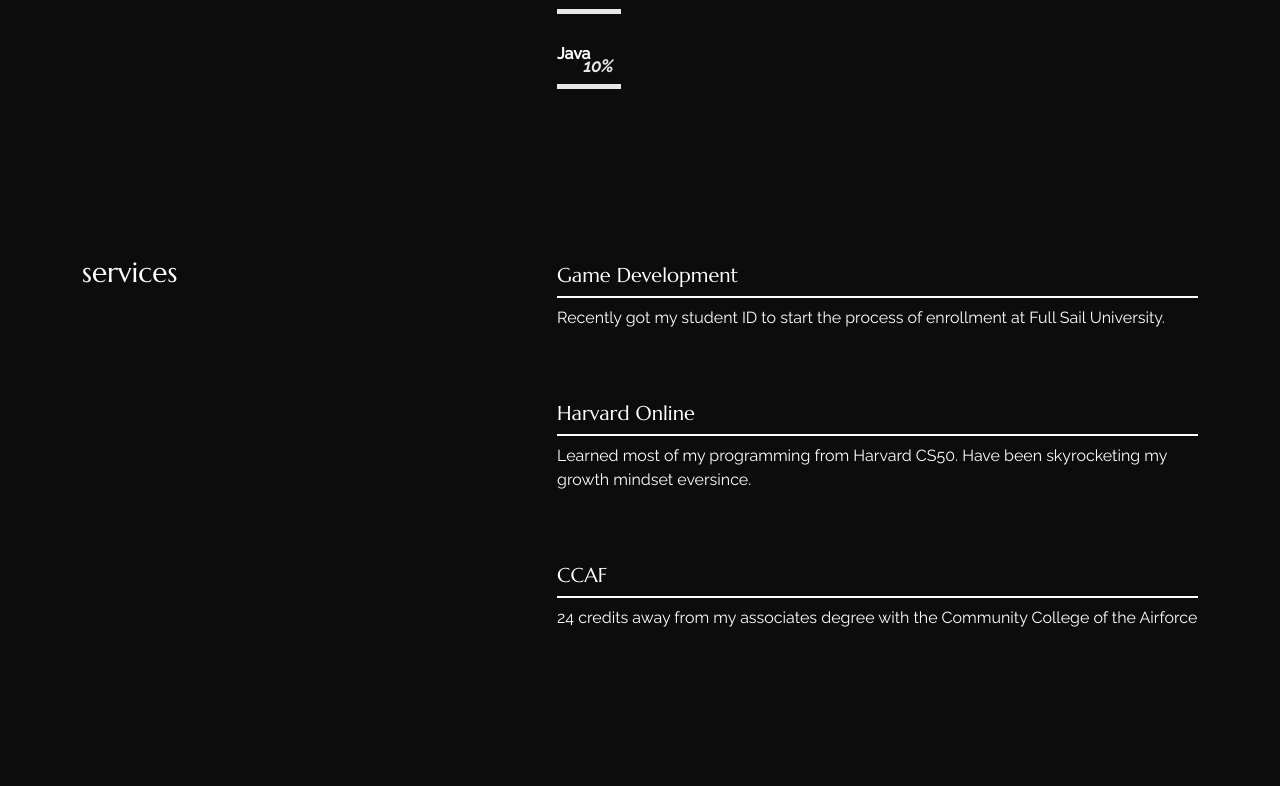
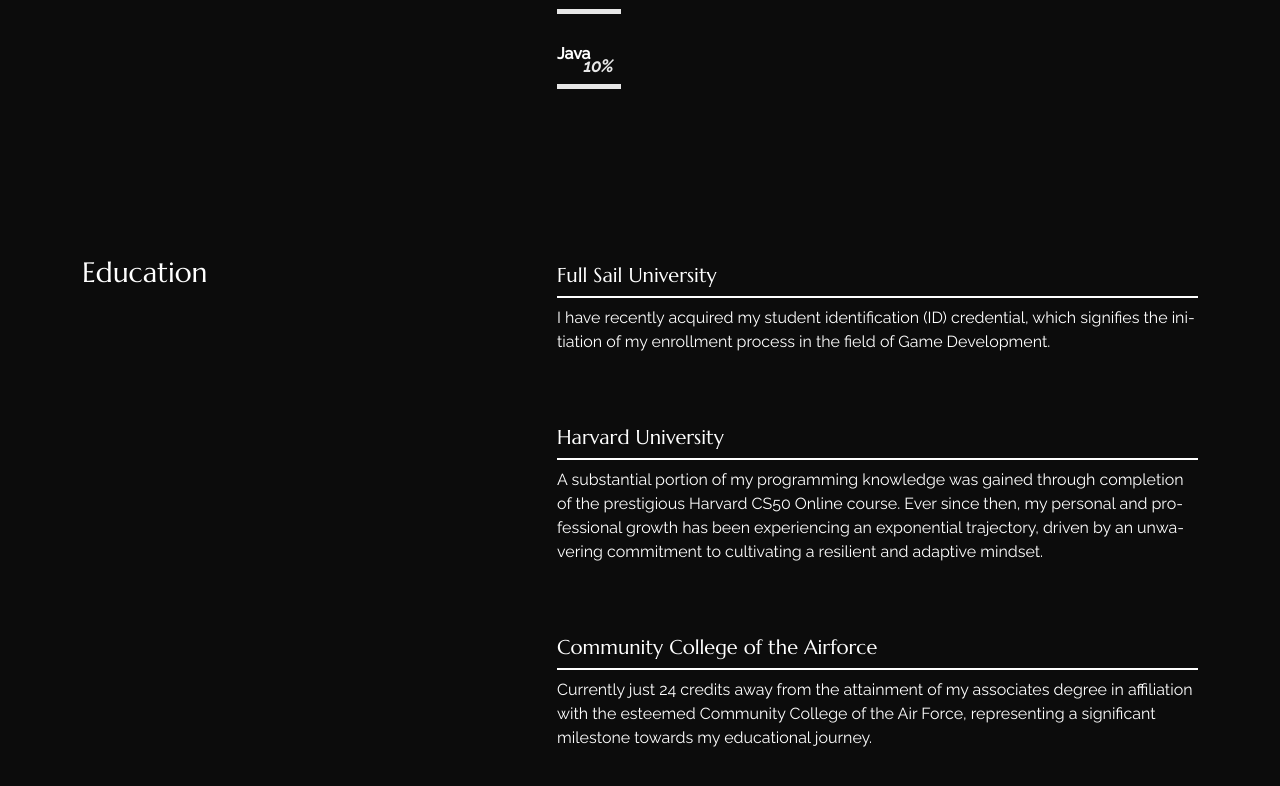
Before and after one commit to kdy1994kko/portfolio_kev, a React (Create React App) app: page /about in a window 1280 px wide. Shown: the part 930-1716 px from the top of the page. Before the commit the page ends 1600 px from the top, so only its background shows below. Built offline with nearby package versions, Linux system fonts and the light colour scheme.

Commit message:
Add files via upload

```diff
--- a/src/content_option.js
+++ b/src/content_option.js
@@ -50,16 +50,16 @@
 ];
 
 const services = [{
-        title: "Game Development",
-        description: "Recently got my student ID to start the process of enrollment at Full Sail University.",
+        title: "Full Sail University",
+        description: "I have recently acquired my student identification (ID) credential, which signifies the initiation of my enrollment process in the field of Game Development.",
     },
     {
-        title: "Harvard Online",
-        description: "Learned most of my programming from Harvard CS50. Have been skyrocketing my growth mindset eversince. ",
+        title: "Harvard University",
+        description: "A substantial portion of my programming knowledge was gained through completion of the prestigious Harvard CS50 Online course. Ever since then, my personal and professional growth has been experiencing an exponential trajectory, driven by an unwavering commitment to cultivating a resilient and adaptive mindset.",
     },
     {
-        title: "CCAF",
-        description: "24 credits away from my associates degree with the Community College of the Airforce",
+        title: "Community College of the Airforce",
+        description: "Currently just 24 credits away from the attainment of my associates degree in affiliation with the esteemed Community College of the Air Force, representing a significant milestone towards my educational journey.",
     },
 ];
 
--- a/src/pages/about/index.js
+++ b/src/pages/about/index.js
@@ -81,7 +81,7 @@
         </Row>
         <Row className="sec_sp">
           <Col lang="5">
-            <h3 className="color_sec py-4">services</h3>
+            <h3 className="color_sec py-4">Education</h3>
           </Col>
           <Col lg="7">
             {services.map((data, i) => {
```
